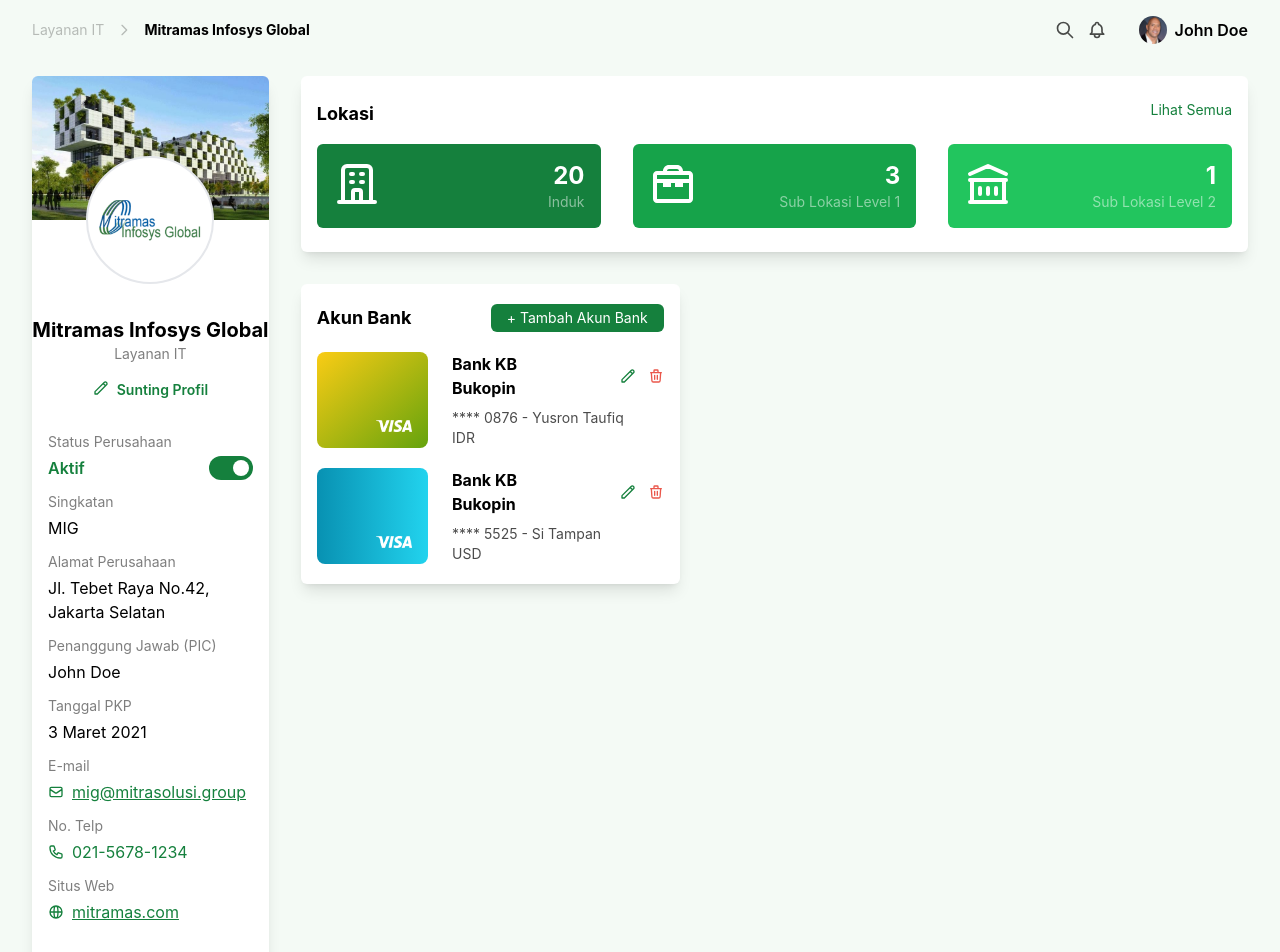
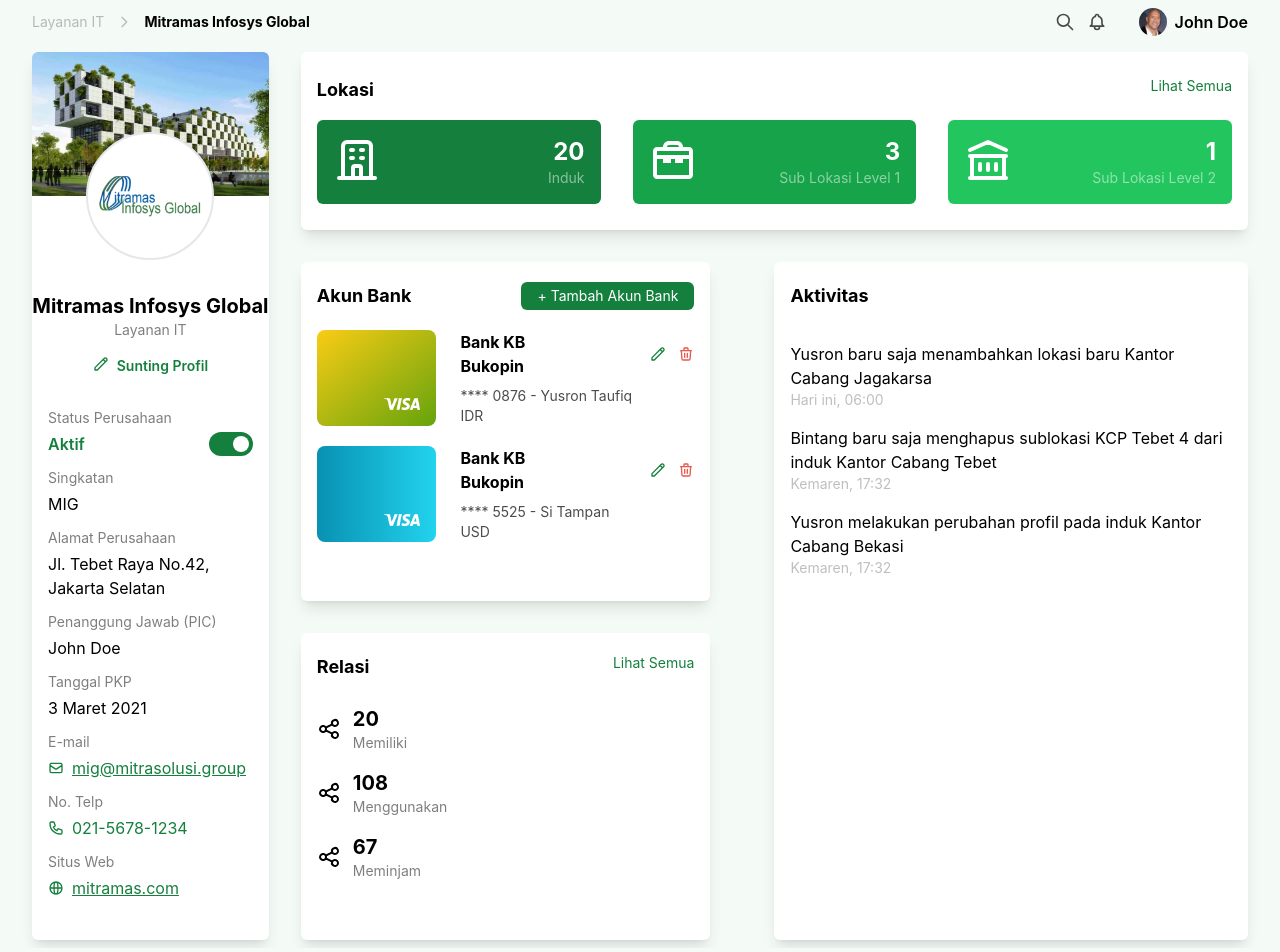
Before and after one commit to fazaghulam/mitramas-pretest-1, a React (Create React App) app: page / in a window 1280 px wide. Shown: the top 952 px of the page. Built offline with nearby package versions, Linux system fonts and the light colour scheme.

Commit message:
add relasi and aktivitas

```diff
--- /dev/null
+++ b/src/Icon/IconShare.js
@@ -0,0 +1,14 @@
+const IconShare = () => {
+  return (
+    <svg className="w-6 h-6 self-center" fill="none" stroke="currentColor" viewBox="0 0 24 24" xmlns="http://www.w3.org/2000/svg">
+      <path
+        strokeLinecap="round"
+        strokeLinejoin="round"
+        strokeWidth={2}
+        d="M8.684 13.342C8.886 12.938 9 12.482 9 12c0-.482-.114-.938-.316-1.342m0 2.684a3 3 0 110-2.684m0 2.684l6.632 3.316m-6.632-6l6.632-3.316m0 0a3 3 0 105.367-2.684 3 3 0 00-5.367 2.684zm0 9.316a3 3 0 105.368 2.684 3 3 0 00-5.368-2.684z"
+      />
+    </svg>
+  );
+};
+
+export default IconShare;
--- a/src/Icon/index.js
+++ b/src/Icon/index.js
@@ -9,5 +9,19 @@ import IconChevronRight from "./IconChevronRight";
 import IconSearch from "./IconSearch";
 import IconBell from "./IconBell";
 import IconTrash from "./IconTrash";
+import IconShare from "./IconShare";
 
-export { IconEdit, IconMail, IconBuilding, IconPhone, IconWeb, IconWrench, IconLibrary, IconChevronRight, IconSearch, IconBell, IconTrash };
+export {
+  IconEdit,
+  IconMail,
+  IconBuilding,
+  IconPhone,
+  IconWeb,
+  IconWrench,
+  IconLibrary,
+  IconChevronRight,
+  IconSearch,
+  IconBell,
+  IconTrash,
+  IconShare,
+};
--- a/src/pages/Dashboard.js
+++ b/src/pages/Dashboard.js
@@ -14,12 +14,13 @@ import {
   IconSearch,
   IconBell,
   IconTrash,
+  IconShare,
 } from "../Icon";
 
 export default function Dashboard() {
   const [toggle, setToggle] = useState(true);
   return (
-    <div className="px-8 py-4">
+    <div className="px-8 py-2">
       <div className="flex justify-between">
         <div className="flex self-center">
           <p className="text-sm opacity-25 mr-3">Layanan IT</p>
@@ -39,7 +40,7 @@ export default function Dashboard() {
           </div>
         </div>
       </div>
-      <div className="flex mt-8">
+      <div className="flex mt-4">
         <div className="bg-white w-1/5 shadow-lg rounded-md grid justify-items-stretch pb-10">
           <div className="bg-building h-36" />
           <div className="bg-white justify-self-center flex px-2 w-32 h-32 -mt-16 rounded-full border-2 border-gray-200">
@@ -93,7 +94,7 @@ export default function Dashboard() {
           </div>
         </div>
         <div className="w-4/5 ml-8">
-          <div className="w-full bg-white shadow-lg rounded-md px-4 py-6">
+          <div className="w-full h-1/5 bg-white shadow-lg rounded-md px-4 py-6">
             <div className="flex justify-between mb-4">
               <p className="font-bold text-lg">Lokasi</p>
               <p className="text-sm text-green-700 cursor-pointer">Lihat Semua</p>
@@ -122,8 +123,9 @@ export default function Dashboard() {
               </div>
             </div>
           </div>
-          <div className="flex mt-8">
-            <div className="w-2/5 bg-white shadow-lg rounded-md px-4 py-5">
+          <div className="flex pt-8 h-4/5 grid grid-cols-2">
+            <div className=" grid grid-rows-2 mr-16">
+              <div className="bg-white shadow-lg rounded-md px-4 py-5">
                 <div className="flex justify-between">
                   <p className="font-bold text-lg">Akun Bank</p>
                   <button className="bg-green-700 rounded-md px-4 py-1 text-white text-sm">+ Tambah Akun Bank</button>
@@ -165,6 +167,43 @@ export default function Dashboard() {
                   </div>
                 </div>
               </div>
+              <div className="bg-white shadow-lg rounded-md px-4 py-5 mt-8">
+                <div className="flex justify-between mb-6">
+                  <p className="font-bold text-lg">Relasi</p>
+                  <p className="text-sm text-green-700 cursor-pointer">Lihat Semua</p>
+                </div>
+                <div className="flex">
+                  <IconShare />
+                  <div className="ml-3">
+                    <p className="font-bold text-xl text-left">20</p>
+                    <p className="text-sm opacity-50">Memiliki</p>
+                  </div>
+                </div>
+                <div className="flex mt-4">
+                  <IconShare />
+                  <div className="ml-3">
+                    <p className="font-bold text-xl text-left">108</p>
+                    <p className="text-sm opacity-50">Menggunakan</p>
+                  </div>
+                </div>
+                <div className="flex mt-4">
+                  <IconShare />
+                  <div className="ml-3">
+                    <p className="font-bold text-xl text-left">67</p>
+                    <p className="text-sm opacity-50">Meminjam</p>
+                  </div>
+                </div>
+              </div>
+            </div>
+            <div className=" h-full bg-white shadow-lg rounded-md px-4 py-5">
+              <p className="font-bold text-lg mb-8">Aktivitas</p>
+              <p>Yusron baru saja menambahkan lokasi baru Kantor Cabang Jagakarsa</p>
+              <p className="text-sm opacity-25 mb-4">Hari ini, 06:00</p>
+              <p>Bintang baru saja menghapus sublokasi KCP Tebet 4 dari induk Kantor Cabang Tebet</p>
+              <p className="text-sm opacity-25 mb-4">Kemaren, 17:32</p>
+              <p>Yusron melakukan perubahan profil pada induk Kantor Cabang Bekasi</p>
+              <p className="text-sm opacity-25 mb-4">Kemaren, 17:32</p>
+            </div>
           </div>
         </div>
       </div>
```
Lines whose indentation alone changed are shown as unchanged.
